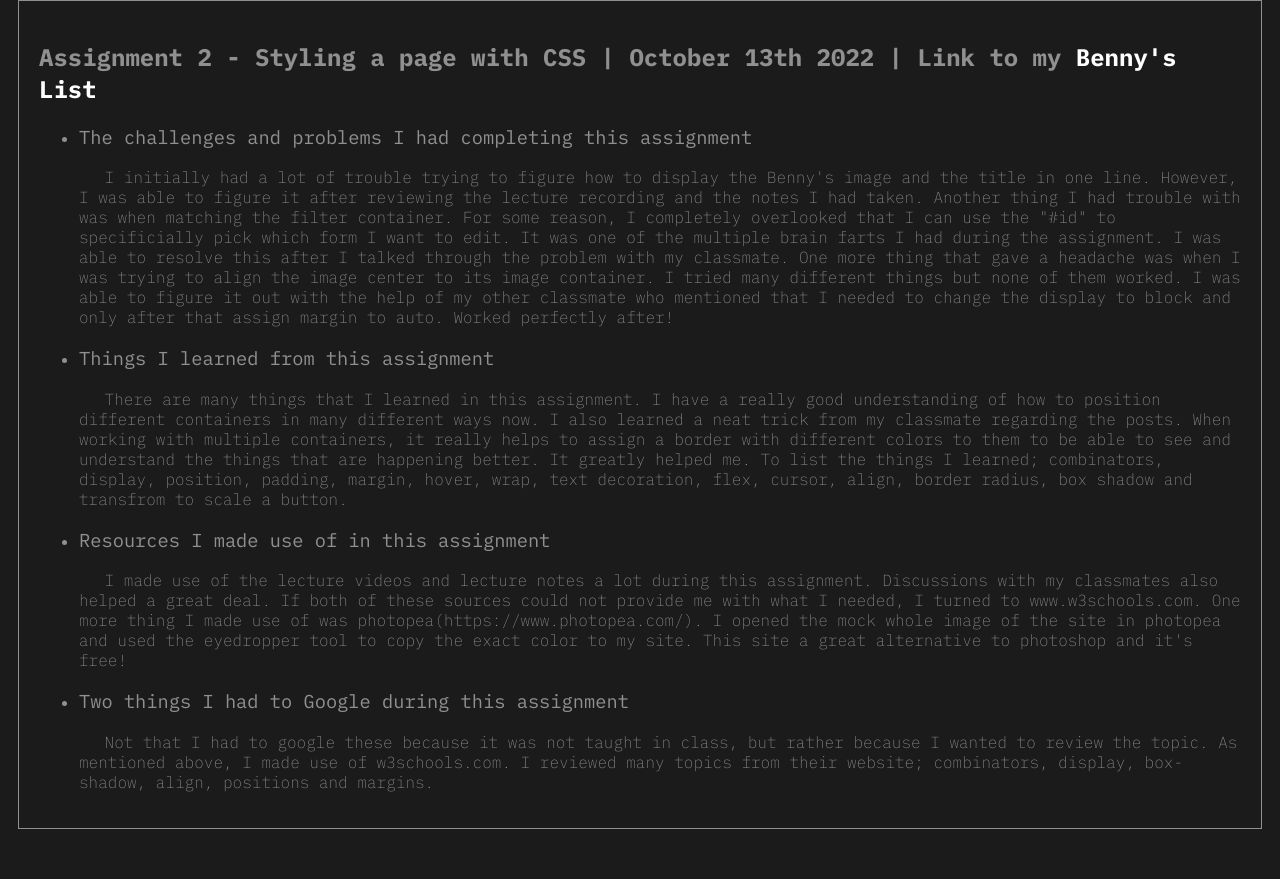
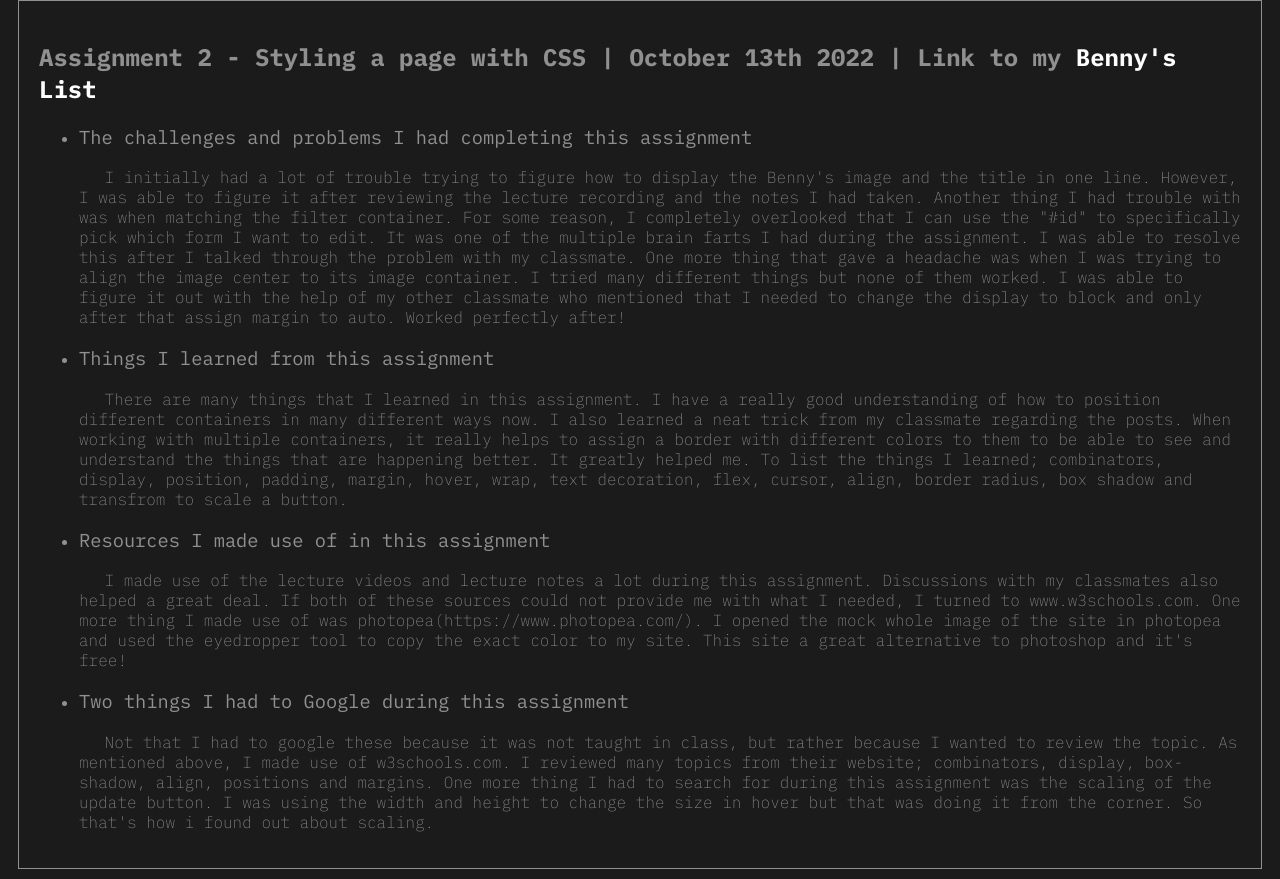
Before and after one commit to HlaKarki/hlakarki.github.io, a plain HTML site: page cs290/blog.html in a window 1280 px wide. Shown: the part 699-1578 px from the top of the page. Before the commit the page ends 1538 px from the top, so only its background shows below. Drawn offline with Linux system fonts and the light colour scheme.

Commit message:
changed spelling and added one more thing in the last answer

```diff
--- a/cs290/blog.html
+++ b/cs290/blog.html
@@ -50,7 +50,7 @@
                     <p class="answers">&emsp; I initially had a lot of trouble trying to figure how to display the Benny's image and the title in one line.
                         However, I was able to figure it after reviewing the lecture recording and the notes I had taken. Another thing I
                         had trouble with was when matching the filter container. For some reason, I completely overlooked that I can use the "#id"
-                        to specificially pick which form I want to edit. It was one of the multiple brain farts I had during the assignment. I was
+                        to specifically pick which form I want to edit. It was one of the multiple brain farts I had during the assignment. I was
                         able to resolve this after I talked through the problem with my classmate. One more thing that gave a headache was when I
                         was trying to align the image center to its image container. I tried many different things but none of them worked. I was
                         able to figure it out with the help of my other classmate who mentioned that I needed to change the display to block and
@@ -75,7 +75,9 @@
                     <li><h3 class="questions">Two things I had to Google during this assignment</h3></li>
                     <p class="answers">&emsp; Not that I had to google these because it was not taught in class, but rather because I wanted to review the topic. As
                         mentioned above, I made use of w3schools.com. I reviewed many topics from their website;
-                        combinators, display, box-shadow, align, positions and margins.
+                        combinators, display, box-shadow, align, positions and margins. One more thing I had to search for during this assignment was the scaling of
+                        the update button. I was using the width and height to change the size in hover but that was doing it from the corner. So that's how i found
+                        out about scaling.
                     </p>
                 </ul>
             </div>
```
Also changed, not shown: 1 other file.
